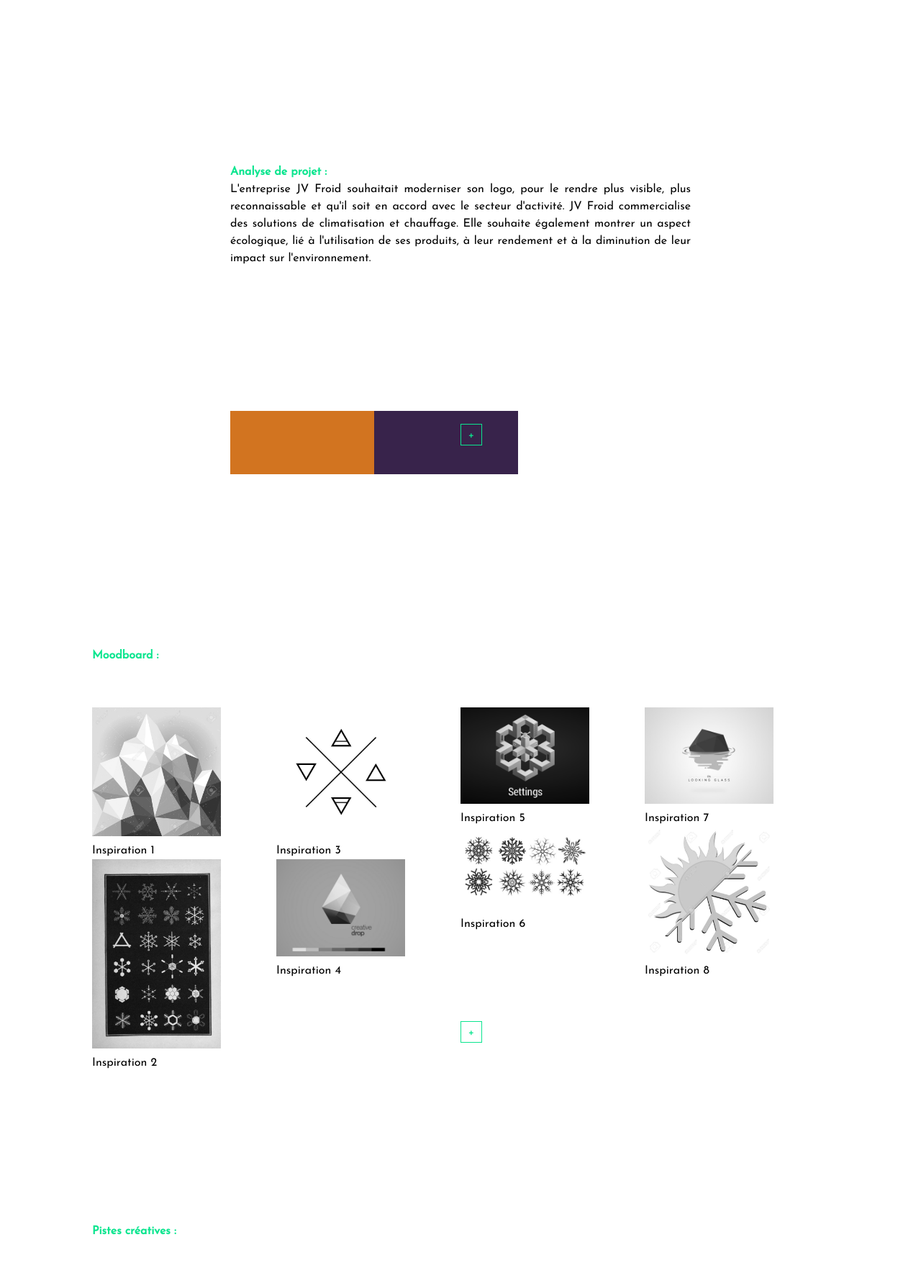
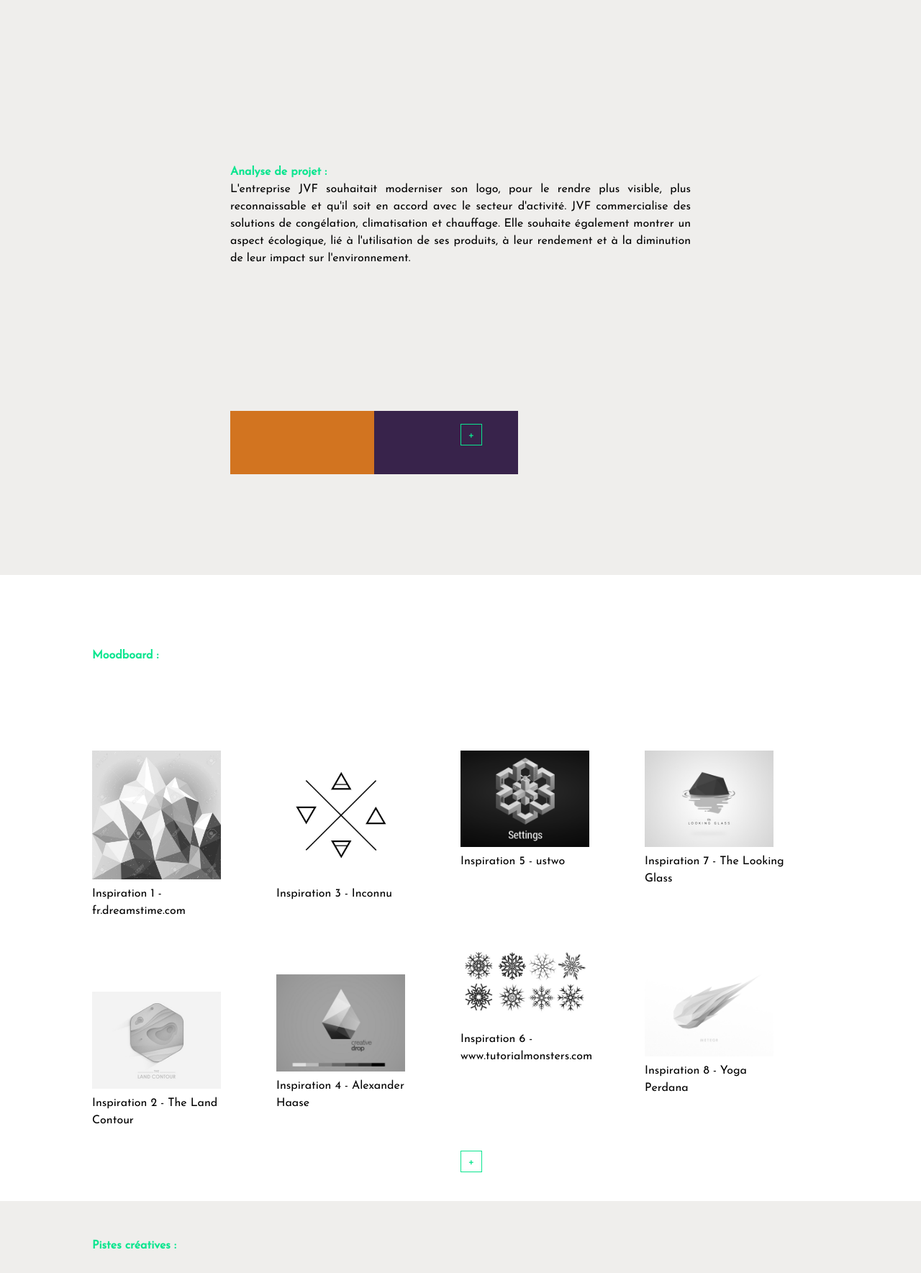
Before and after one commit to JifanLiang/webfolio, a PHP site: page /logo_design.php in a window 1280 px wide. Shown: the part 801-2570 px from the top of the page at 72% size. Run offline with PHP 8.4, Linux system fonts and the light colour scheme.

Commit message:
link for inspiration logo jvf

```diff
--- a/css/design.less
+++ b/css/design.less
@@ -1095,7 +1095,7 @@ A GLOBAL MATTER
 
 .logo_design {
     .colD {
-        background-image: url(../images/logo/jvf-color.png);
+        background-image: url(../images/jvf-1.jpg);
     }
     .titre_planche{
         margin-bottom: 40px;
@@ -1198,7 +1198,7 @@ A GLOBAL MATTER
 } */
 }
 
-#a_global_matter2, #webfolio2 {
+#a_global_matter2, #webfolio2, #logo_design2 {
     &.wrap {
         background-color: @global_matter_alt_bg_color;
     }
@@ -1218,7 +1218,7 @@ A GLOBAL MATTER
     }
 }
 
-#a_global_matter4, #webfolio4 {
+#a_global_matter4, #webfolio4, #logo_design4 {
     background-color: @global_matter_alt_bg_color;
     padding-top: 50px;
 
@@ -1442,6 +1442,17 @@ color: black;
 }
 
 
+/* - - - - - - - - - - - - - - - - - - - - - - - - - - - - - - - - - - - - - - - - - - - - - - - - - - - - -
+																			logo jvf
+- - - - - - - - - - - - - - - - - - - - - - - - - - - - - - - - - - - - - - - - - - - - - - - - - - - - - */
+
+#logo_design3 .titre_planche {
+	margin-bottom: 100px;
+}
+#logo_design3 figure {
+	margin-bottom: 100px;
+}
+
 
 /* - - - - - - - - - - - - - - - - - - - - - - - - - - - - - - - - - - - - - - - - - - - - - - - - - - - - -
 																				Galleries Noir et Blanc
--- a/logo_design.php
+++ b/logo_design.php
@@ -24,10 +24,10 @@
             <div class="border_logo">
                 <h1>Design de Logo</h1></div>
             <div class="bloc_text">
-                <p class="text_standard"><span class="categorie">Client :</span> JV Froid</p>
+                <p class="text_standard"><span class="categorie">Client :</span> entreprise JVF</p>
                 <p class="text_standard"><span class="categorie">Logiciel :</span> Photoshop, Illustrator, Indesign</p>
                 <p class="text_standard"><span class="categorie">Origine du projet:</span>
-                    <br> Pour le client de l'entreprise, création d'un logo permettant l'identification de l'entreprise et suggérant le domaine d'activité - climatisation et chauffage.</p>
+                    <br> Pour le client de l'entreprise, création d'un logo permettant l'identification de l'entreprise et suggérant le domaine d'activité - congélateur, climatisation et chauffage.</p>
             </div>
             <div class="scroller">
                 <a href="#logo_design2">
@@ -40,7 +40,7 @@
         <div id="logo_design2" class="page wrap">
             <div class="bloc_text">
                 <p class="categorie">Analyse de projet :</p>
-                <p>L'entreprise JV Froid souhaitait moderniser son logo, pour le rendre plus visible, plus reconnaissable et qu'il soit en accord avec le secteur d'activité. JV Froid commercialise des solutions de climatisation et chauffage. Elle souhaite également montrer un aspect écologique, lié à l'utilisation de ses produits, à leur rendement et à la diminution de leur impact sur l'environnement.</p>
+                <p>L'entreprise JVF souhaitait moderniser son logo, pour le rendre plus visible, plus reconnaissable et qu'il soit en accord avec le secteur d'activité. JVF commercialise des solutions de congélation, climatisation et chauffage. Elle souhaite également montrer un aspect écologique, lié à l'utilisation de ses produits, à leur rendement et à la diminution de leur impact sur l'environnement.</p>
                 <div id="pal_1" class="palette"></div>
                 <div id="pal_2" class="palette"></div>
             </div>
@@ -56,41 +56,41 @@
                 <div class="planche_col">
                     <figure>
                         <img src="images/logo/jvfroid/moodboard/31506154-vecteur-de-montagne-de-neige-fond-abstrait-l-hiver-illustration-mod-le-toile-de-fond-pour-la-concept-Banque-d'images.jpeg" alt="planche 1" title="planche 1">
-                        <figcaption><a href="https://www.wwf.fr" target="blank">Inspiration 1</a></figcaption>
+                        <figcaption>Inspiration 1 - fr.dreamstime.com</figcaption>
                     </figure>
                     <figure>
-                        <img src="images/logo/jvfroid/moodboard/14565.jpeg" alt="planche 2" title="planche 2">
-                        <figcaption>Inspiration 2</figcaption>
+                        <img src="images/the_land_contour.jpeg" alt="planche 2" title="planche 2">
+                        <figcaption>Inspiration 2 - The Land Contour</figcaption>
                     </figure>
                 </div>
                 <div class="planche_col">
                     <figure>
                         <img src="images/logo/jvfroid/moodboard/11.jpeg" alt="planche 3" title="planche 3">
-                        <figcaption>Inspiration 3</figcaption>
+                        <figcaption>Inspiration 3 - Inconnu</figcaption>
                     </figure>
                     <figure>
                         <img src="images/logo/jvfroid/moodboard/drop_dribbble.jpeg" alt="planche 4" title="planche 4">
-                        <figcaption>Inspiration 4</figcaption>
+                        <figcaption>Inspiration 4 - Alexander Haase </figcaption>
                     </figure>
                 </div>
                 <div class="planche_col">
                     <figure>
                         <img src="images/logo/jvfroid/moodboard/mv_icons_small.png" alt="planche 5" title="planche 5">
-                        <figcaption><a href="www.karimfakhoury.com" target="_blank">Inspiration 5</a></figcaption>
+                        <figcaption><a href="www.karimfakhoury.com" target="_blank">Inspiration 5 - ustwo</a></figcaption>
                     </figure>
                     <figure>
                         <img src="images/logo/jvfroid/moodboard/snowflake-vectors-preview.jpeg" alt="planche 6" title="planche 6">
-                        <figcaption>Inspiration 6</figcaption>
+                        <figcaption>Inspiration 6 - www.tutorialmonsters.com</figcaption>
                     </figure>
                 </div>
                 <div class="planche_col">
                     <figure>
                         <img src="images/logo/jvfroid/moodboard/the_looking_glass_logo.jpeg" alt="planche 7" title="planche 7">
-                        <figcaption>Inspiration 7</figcaption>
+                        <figcaption>Inspiration 7 - The Looking Glass</figcaption>
                     </figure>
                     <figure>
-                        <img src="images/logo/jvfroid/moodboard/le-soleil-et-la-neige.jpeg" alt="planche 8" title="planche 8">
-                        <figcaption>Inspiration 8</figcaption>
+                        <img src="images/meteor.jpeg" alt="planche 8" title="planche 8">
+                        <figcaption>Inspiration 8 - Yoga Perdana</figcaption>
                     </figure>
                 </div>
             </div>
@@ -164,7 +164,7 @@
                 <div class="gallerie_colM">
                     <a data-fancybox="gallery" href="images/affiche-chocolat-l.jpg" data-caption="Affiche publicitaire">
                     	<figure>
-							<img src="images/affiche-chocolat.jpg" alt="Affiche publicitaire" title="Affiche publicitaire" >
+							<img src="images/nervures-logo-boutique.jpg" alt="Affiche publicitaire" title="Affiche publicitaire" >
 							<figcaption>Logo Nervures</figcaption>
                     	</figure>
 					</a>
```
Also changed, not shown: css/design.css, images/jvf-1.jpg (added), images/logo-jifan.jpg (added), images/logo-jvf.jpg (added), images/meteor.jpeg (added), images/nervures-logo-boutique.jpg (added), images/the_land_contour.jpeg (added), 1 other file.
